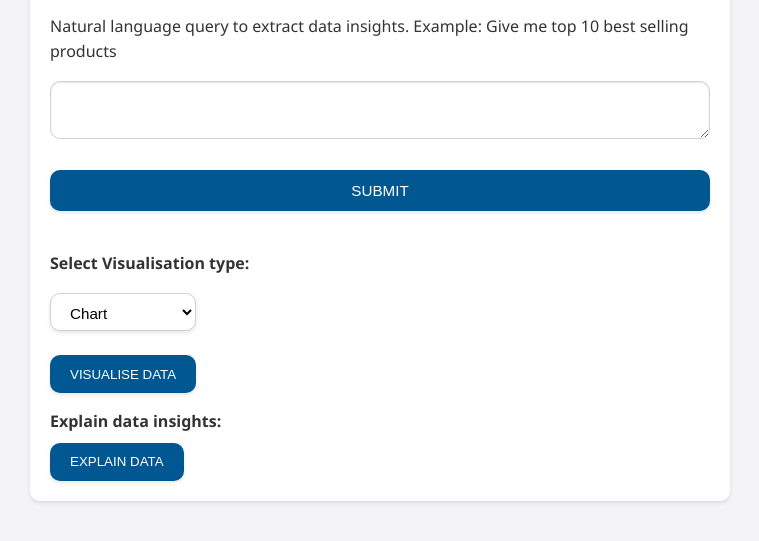
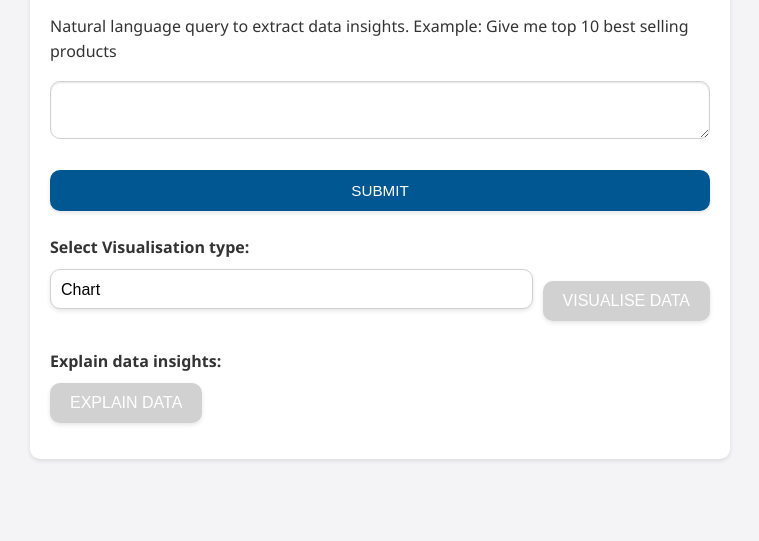
Before and after one commit to abdulqgg/GPT-data-analyst-framework, a Django app: page /index/ in a window 1280 px wide. Shown: the part 636-1177 px from the top of the page, without its empty margins (260-1019 px from the left). After the commit the page ends 1097 px from the top, so only its background shows below. Run offline with Django 4.2, Linux system fonts and the light colour scheme.

Commit message:
design update

```diff
--- a/django/DAframework/DAapp/templates/index.html
+++ b/django/DAframework/DAapp/templates/index.html
@@ -114,82 +114,90 @@
     .py-1 { padding-top: 1rem; padding-bottom: 1rem; }
     .px-1 { padding-left: 1rem; padding-right: 1rem; }
 
-    /* Visualization Section Enhancements */
-    .visualization-selection {
+    /* Visualization Selection Styles */
+    .visualization-selection,
+    .explain-button {
         display: flex;
-        flex-wrap: wrap;
-        row-gap: 0.5rem; /* Space between rows */
-        column-gap: 10px; /* Space between dropdown and button */
-        align-items: center; /* Align items vertically */
-        margin-top: 1rem; /* Spacing from previous content */
-        margin-bottom: 1rem; /* Spacing to next content */
+        flex-direction: column;
+        align-items: flex-start;
+        margin-bottom: 1rem;
     }
 
     .visualization-selection label,
     .explain-button label {
+        font-size: 1rem;
         font-weight: 600;
+        margin-bottom: 0.5rem;
         color: var(--text-color);
-        margin-bottom: 0.5rem; /* Reduced bottom margin for better alignment */
-        flex-basis: 100%; /* Ensure label takes full width */
     }
 
-    .visualization-selection .visualization-dropdown,
-    .visualization-selection .pythonButton,
-    .explain-button .explainButton {
-        height: 38px; /* Standardize height for inputs and buttons */
+    /* Grouped Controls - Form Layout */
+    .grouped-controls {
+        display: flex;
+        width: 100%; /* Ensures the form takes the full width of its parent */
+        align-items: center;
+        gap: 10px;
+    }
+
+    /* Dropdown Styles */
+    .visualization-dropdown {
+        flex-grow: 1;
+        padding: 10px;
+        font-size: 1rem;
+        border: 1px solid var(--border-color);
         border-radius: var(--border-radius);
-        border: 1px solid var(--border-color);
         background-color: var(--main-content-bg);
         box-shadow: var(--box-shadow);
-        cursor: pointer;
-        transition: background-color 0.2s, box-shadow 0.2s;
+        height: 40px; /* Matches the button height */
+        appearance: none; /* Removes the default platform-specific styling */
     }
 
-    .visualization-selection .visualization-dropdown {
-        flex-grow: 1; /* Allow dropdown to grow and fill available space */
-        padding: 10px 15px;
-        font-size: 0.95rem;
+    /* Button Styles */
+    .pythonButton,
+    .explainButton {
+        padding: 10px 20px;
+        background-color: var(--primary-color);
+        border: none;
+        border-radius: var(--border-radius);
+        color: white;
+        font-size: 1rem;
+        box-shadow: var(--box-shadow);
+        cursor: pointer;
+        text-transform: uppercase;
+        height: 40px; /* Ensures consistent height with dropdown */
+        white-space: nowrap; /* Keeps the button text on one line */
+        align-items: center;
+        justify-content: center;
+        display: flex;
     }
 
-    .visualization-selection .pythonButton,
-    .explain-button .explainButton {
-        background-color: var(--primary-color);
-        color: white;
-        text-transform: uppercase;
-        border: none; /* Remove border for the action button */
-        padding: 10px 20px;
-        white-space: nowrap; /* Prevent button text from wrapping */
+    /* Button Interaction Styles */
+    .pythonButton:hover,
+    .explainButton:hover {
+        background-color: var(--secondary-color);
     }
 
-    .visualization-selection .pythonButton:hover,
-    .explain-button .explainButton:hover {
-        background-color: var(--secondary-color); /* Interaction state */
+    .pythonButton:disabled,
+    .explainButton:disabled {
+        background-color: var(--border-color);
+        cursor: not-allowed;
     }
 
-    /* Ensure button text is centered */
-    .visualization-selection .pythonButton,
-    .explain-button .explainButton {
-        display: flex;
-        align-items: center;
-        justify-content: center;
-    }
-
-    /* Responsive Design Adjustments */
+    /* Responsive Adjustments */
     @media screen and (max-width: 768px) {
-        .visualization-selection,
-        .explain-button {
+        .grouped-controls {
             flex-direction: column;
+            align-items: stretch; /* Full width on small screens */
         }
 
-        .visualization-selection .visualization-dropdown,
-        .visualization-selection .pythonButton,
-        .explain-button .explainButton {
-            width: 100%; /* Full width on smaller screens */
+        .visualization-dropdown {
+            width: 100%; /* Full width for dropdown on small screens */
+            margin-bottom: 10px; /* Space between dropdown and button */
         }
 
-        .visualization-selection .pythonButton,
-        .explain-button .explainButton {
-            margin-top: 0.5rem; /* Space between dropdown and button */
+        .pythonButton,
+        .explainButton {
+            width: 100%; /* Full width for buttons on small screens */
         }
     }
 
@@ -229,7 +237,7 @@
 
         <div class="visualization-selection">
             <label for="visualizationType">Select Visualisation type:</label>
-            <form action="{% url 'python' %}" method="post">
+            <form action="{% url 'python' %}" method="post" class="grouped-controls">
                 {% csrf_token %}
                 <select name="visualization_type" id="visualizationType" class="visualization-dropdown">
                     <option value="chart">Chart</option>
```
Also changed, not shown: django/DAframework/python-execute.py (+8 -8 lines).
